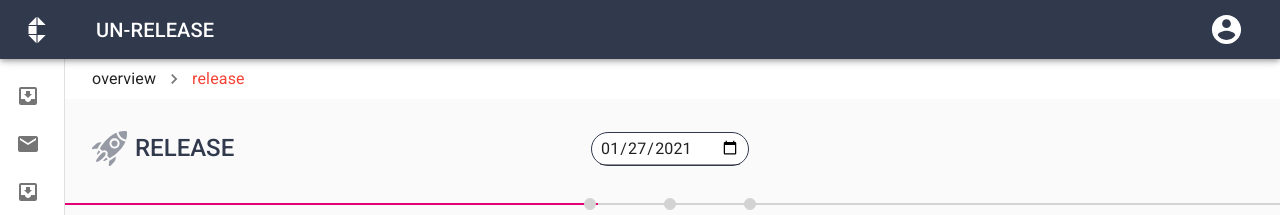
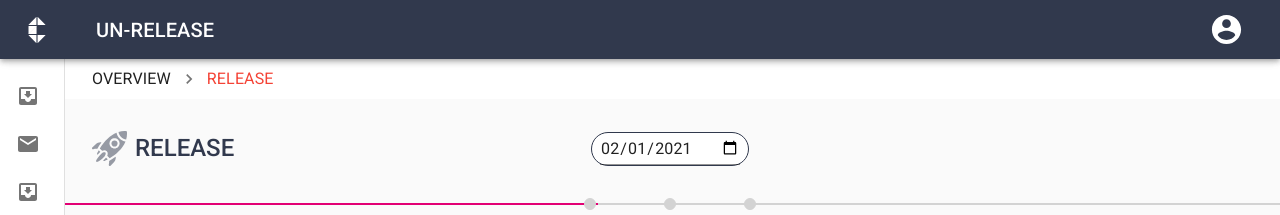
Before and after one commit to amitfbg/canvas-demo, a React (Create React App) app: page /overview/release in a window 1280 px wide. Shown: the top 215 px of the page. Built offline with nearby package versions, Linux system fonts and the light colour scheme.

Commit message:
Changed into Arrowfunction

```diff
--- a/src/components/CustomStepper/CustomStepper.js
+++ b/src/components/CustomStepper/CustomStepper.js
@@ -15,7 +15,7 @@ const CustomStepper = () => {
       <div className="steps">
         {items.map((step, key) => (
           <div key={key} className="Stepper-wrapper">
-            <div className="Step-icon" onClick={stepChange(step)}></div>
+            <div className="Step-icon" onClick={() => stepChange(step)}></div>
             <div className="Step-label">{step}</div>
             {key !== items.length - 1 ? <hr className="Step-connector" /> : ""}
           </div>
--- a/src/components/breadCrumb/BreadCrumb.js
+++ b/src/components/breadCrumb/BreadCrumb.js
@@ -10,7 +10,7 @@ const useStyles = makeStyles({
   },
 });
 
-function BreadCrumb() {
+const BreadCrumb = () => {
   const classes = useStyles();
   let finalpathList = window.location.pathname.split("/").filter((path) => {
     return path !== "";
@@ -23,14 +23,18 @@ function BreadCrumb() {
       >
         {finalpathList.map((path, index) => {
           return path !== "" && index !== finalpathList.length - 1 ? (
-            <Typography color="textPrimary">{path}</Typography>
+            <Typography key={index} color="textPrimary">
+              {path.toUpperCase()}
+            </Typography>
           ) : (
-            <Typography color="error">{path}</Typography>
+            <Typography key={index} color="error">
+              {path.toUpperCase()}
+            </Typography>
           );
         })}
       </Breadcrumbs>
     </div>
   );
-}
+};
 
 export default BreadCrumb;
--- a/src/components/date-picker/DatePicker.js
+++ b/src/components/date-picker/DatePicker.js
@@ -22,7 +22,7 @@ const useStyles = makeStyles((theme) => ({
   },
 }));
 
-export default function DatePicker() {
+const DatePicker = () => {
   const classes = useStyles();
 
   return (
@@ -30,9 +30,8 @@ export default function DatePicker() {
       <TextField
         id="date"
         variant="standard"
-        // label="Birthday"
         type="date"
-        defaultValue="2021-01-27"
+        defaultValue="2021-02-01"
         className={classes.textField}
         InputLabelProps={{
           shrink: true,
@@ -40,4 +39,6 @@ export default function DatePicker() {
       />
     </div>
   );
-}
+};
+
+export default DatePicker;
--- a/src/components/navbar/LeftNavBar.js
+++ b/src/components/navbar/LeftNavBar.js
@@ -12,7 +12,6 @@ import {
 } from "@material-ui/core";
 import InboxIcon from "@material-ui/icons/MoveToInbox";
 import MailIcon from "@material-ui/icons/Mail";
-import EventIcon from "@material-ui/icons/Event";
 import { ExpandLess, ExpandMore, StarBorder } from "@material-ui/icons";
 
 const drawerWidth = 240;
@@ -41,7 +40,7 @@ const useStyles = makeStyles((theme) => ({
   },
 }));
 
-function LeftNavBar() {
+const LeftNavBar = () => {
   const classes = useStyles();
   const [open, setOpen] = useState(false);
   const handleClose = () => {
@@ -73,6 +72,7 @@ function LeftNavBar() {
                   <ListItemText primary={text} />
                   {index === 1 && open ? <ExpandLess /> : <ExpandMore />}
                 </ListItem>
+                {/* On Click menu item of Planning tab */}
                 {index === 1 && (
                   <Collapse in={open} timeout="auto" unmountOnExit>
                     <List component="div">
@@ -94,6 +94,6 @@ function LeftNavBar() {
       </Drawer>
     </div>
   );
-}
+};
 
 export default LeftNavBar;
--- a/src/components/page-header/PageHeader.js
+++ b/src/components/page-header/PageHeader.js
@@ -21,7 +21,7 @@ const useStyle = makeStyles((theme) => ({
   },
 }));
 
-function PageHeader() {
+const PageHeader = () => {
   const classes = useStyle();
   return (
     <Wrapper>
@@ -32,6 +32,6 @@ function PageHeader() {
       <DatePicker />
     </Wrapper>
   );
-}
+};
 
 export default PageHeader;
--- a/src/components/stepper/Stepper.js
+++ b/src/components/stepper/Stepper.js
@@ -34,7 +34,7 @@ const ColorlibConnector = withStyles({
   },
 })(StepConnector);
 
-export default function MyStepper() {
+const MyStepper = () => {
   const classes = useStyles();
   const steps = getSteps();
 
@@ -50,4 +50,6 @@ export default function MyStepper() {
       </Stepper>
     </div>
   );
-}
+};
+
+export default MyStepper;
```
Also changed, not shown: src/components/header/Header.js (+3 -4 lines), src/components/maincontainer/MainContainer.js (+4 -3 lines), src/components/release-container/ReleaseContainer.js (+5 -5 lines), 1 other file (tests, documents, lock files or other folders).
